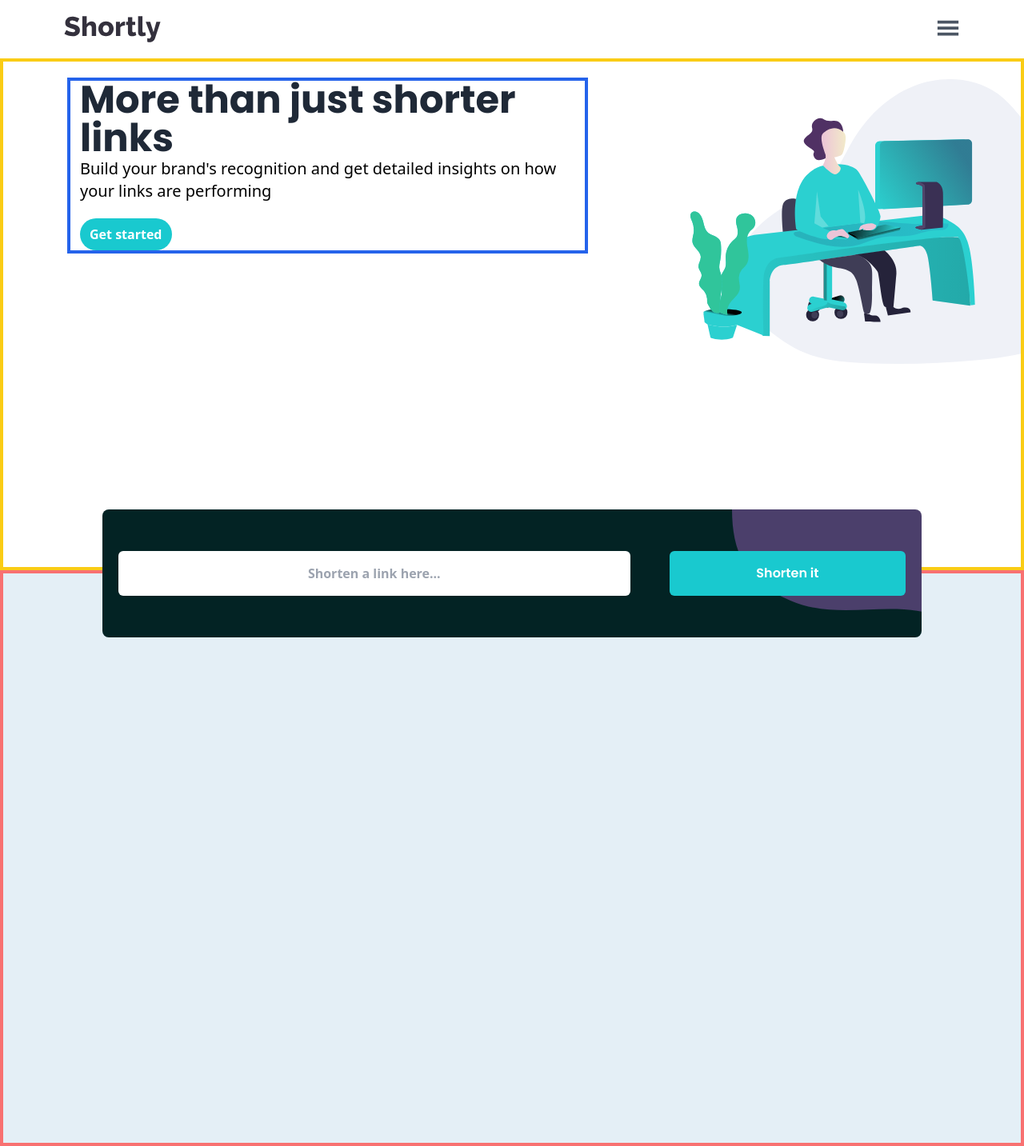
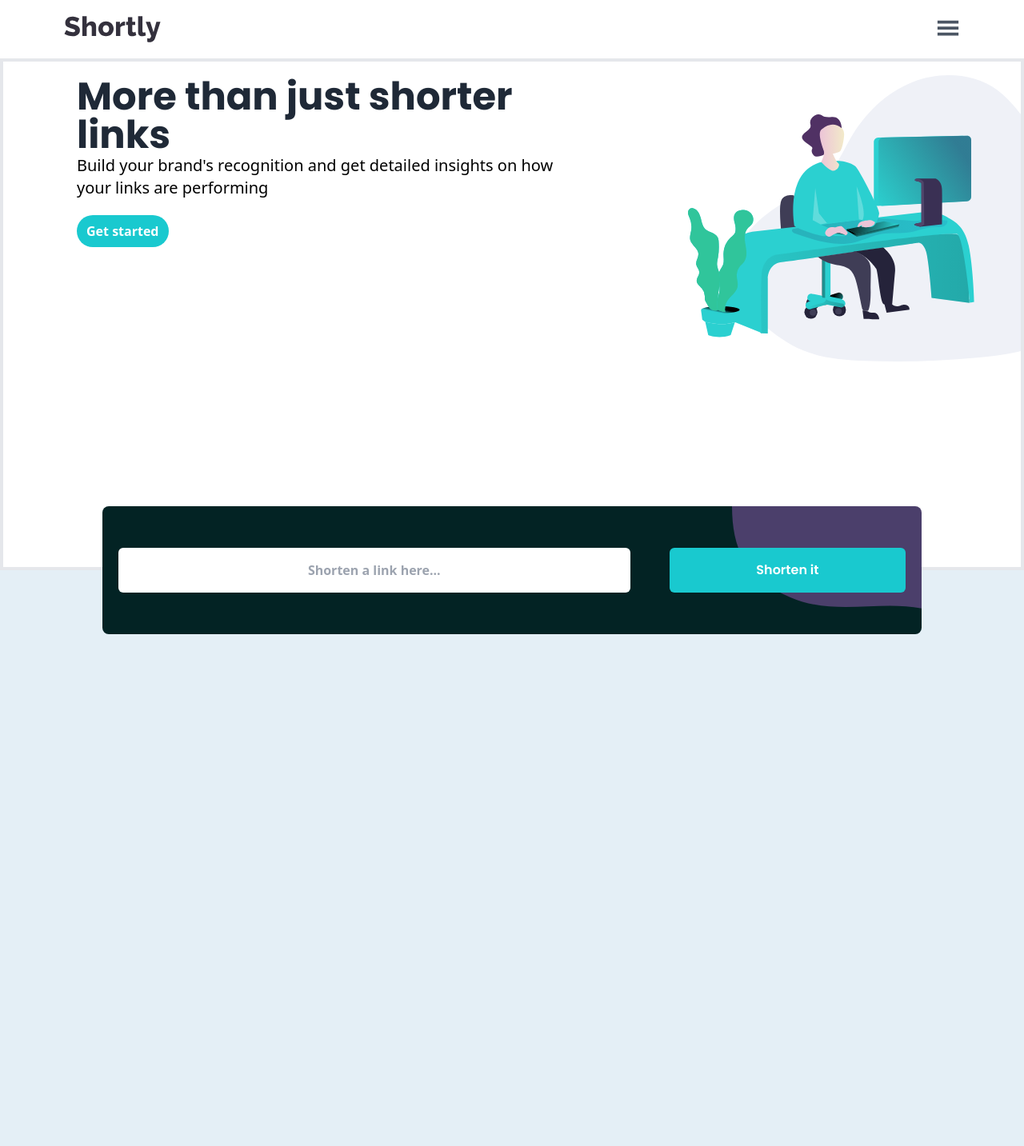
Before and after one commit to hebrohim/url-shortner, a React (Create React App) app: page / in a window 1280 px wide. Shown: the whole page at 80% size. Built offline with nearby package versions, Linux system fonts and the light colour scheme.

Commit message:
remove border

```diff
--- a/src/Components/Header.js
+++ b/src/Components/Header.js
@@ -13,9 +13,9 @@
 
 const Header = () => {
   return (
-    <motion.section variants={heroAnimation} initial="hidden" animate = "visible" className="w-screen border-4 border-yellow-400 md:h-[80vh]">
+    <motion.section variants={heroAnimation} initial="hidden" animate = "visible" className="w-screen border-4 md:h-[80vh]">
       <div className="flex flex-col-reverse items-center  ml-5 md:flex-row md:ml-20">
-        <div className=" border-4 border-blue-600 heroText mt-5 mb-40 px-3 flex flex-col justify-center items-center md:items-start">
+        <div className=" heroText mt-5 mb-40 px-3 flex flex-col justify-center items-center md:items-start">
           <h1 className=" font-textFont text-4xl  text-gray-800 font-bold text-center md:text-left md:text-5xl">
             More than just shorter links
           </h1>
--- a/src/Components/Main.js
+++ b/src/Components/Main.js
@@ -13,7 +13,7 @@
 
 const Data = () => {axios.get(`https://api.shrtco.de/v2/shorten?url=${userInput}`).then((response) => {
    setshortenedLink(response.data.result.full_short_link)
-
+  console.log(response.data)
 });
 }
 
@@ -28,7 +28,7 @@
 }
 
   return (
-    <div className="h-[90vh] bg-[#d4e6f1a1] border-4 border-red-400">
+    <div className="h-[90vh] bg-[#d4e6f1a1]">
       <section className="flex justify-center">
         <div className=" inputContainer w-[80vw] flex flex-col p-5 rounded-lg translate-y-[-50%] md:flex-row md:justify-between md:h-[20vh] md:items-center">
           <input
```
